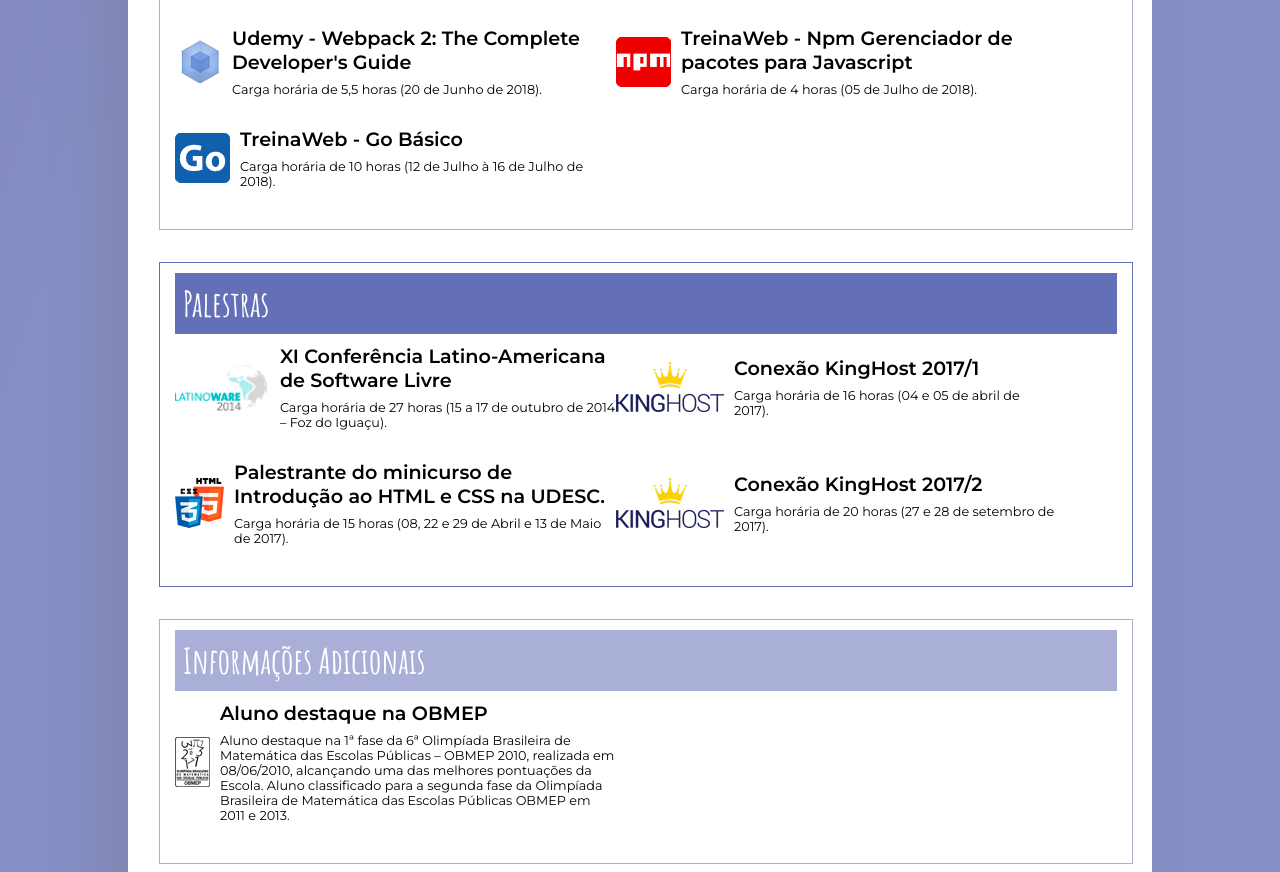
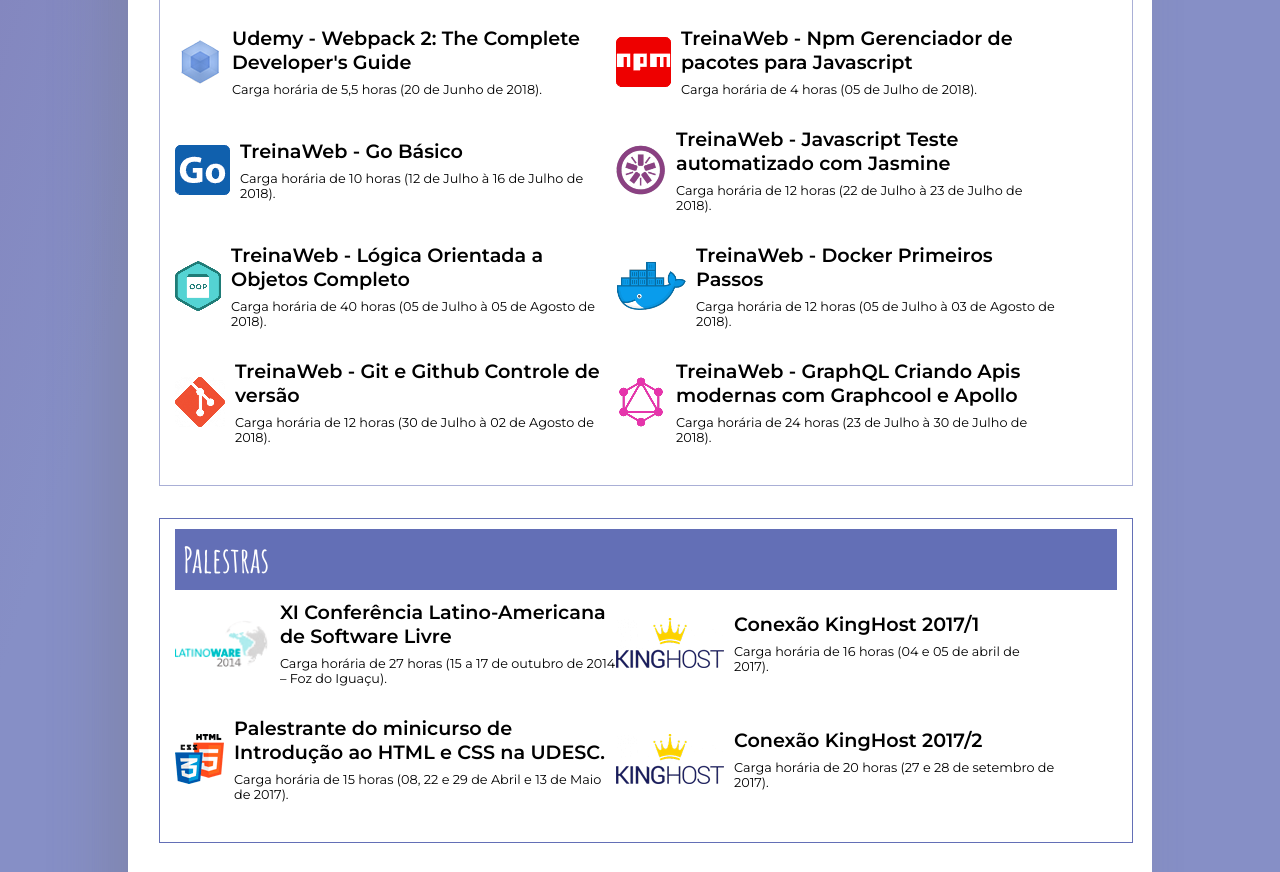
Before and after one commit to lucasfloriani/curriculum-vitae-old, a website built with webpack: page index.html in a window 1280 px wide. Shown: the part 2620-3492 px from the top of the page. Built offline with Linux system fonts and the light colour scheme.

Commit message:
Add more courses in curriculum

```diff
--- a/index.html
+++ b/index.html
@@ -332,6 +332,61 @@
               </p>
             </figcaption>
           </li>
+          <li class="list__item">
+            <figure>
+              <img src="dist/img/cursos/jasmine.png" alt="Logo Teste automatizado com Jasmine" class="list__item__image">
+            </figure>
+            <figcaption>
+              <h6 class="list__item__title">TreinaWeb - Javascript Teste automatizado com Jasmine</h6>
+              <p class="list__item__text">
+                Carga horária de 12 horas (22 de Julho à 23 de Julho de 2018).
+              </p>
+            </figcaption>
+          </li>
+          <li class="list__item">
+            <figure>
+              <img src="dist/img/cursos/oop.png" alt="Logo Lógica Orientada a Objetos Completo" class="list__item__image">
+            </figure>
+            <figcaption>
+              <h6 class="list__item__title">TreinaWeb - Lógica Orientada a Objetos Completo</h6>
+              <p class="list__item__text">
+                Carga horária de 40 horas (05 de Julho à 05 de Agosto de 2018).
+              </p>
+            </figcaption>
+          </li>
+          <li class="list__item">
+            <figure>
+              <img src="dist/img/cursos/docker-primeiros-passos.png" alt="Logo Docker Primeiros Passos" class="list__item__image">
+            </figure>
+            <figcaption>
+              <h6 class="list__item__title">TreinaWeb - Docker Primeiros Passos</h6>
+              <p class="list__item__text">
+                Carga horária de 12 horas (05 de Julho à 03 de Agosto de 2018).
+              </p>
+            </figcaption>
+          </li>
+          <li class="list__item">
+            <figure>
+              <img src="dist/img/cursos/git-controle-de-versao.png" alt="Logo Git e Github Controle de versão" class="list__item__image">
+            </figure>
+            <figcaption>
+              <h6 class="list__item__title">TreinaWeb - Git e Github Controle de versão</h6>
+              <p class="list__item__text">
+                Carga horária de 12 horas (30 de Julho à 02 de Agosto de 2018).
+              </p>
+            </figcaption>
+          </li>
+          <li class="list__item">
+            <figure>
+              <img src="dist/img/cursos/graphql.png" alt="Logo GraphQL" class="list__item__image">
+            </figure>
+            <figcaption>
+              <h6 class="list__item__title">TreinaWeb - GraphQL Criando Apis modernas com Graphcool e Apollo</h6>
+              <p class="list__item__text">
+                Carga horária de 24 horas (23 de Julho à 30 de Julho de 2018).
+              </p>
+            </figcaption>
+          </li>
         </ul>
       </section>
 
```
Also changed, not shown: dist/img/cursos/docker-primeiros-passos.png (added), dist/img/cursos/git-controle-de-versao.png (added), dist/img/cursos/graphql.png (added), dist/img/cursos/jasmine.png (added), dist/img/cursos/oop.png (added), dist/js/home.bundle.js, 1 other file.
